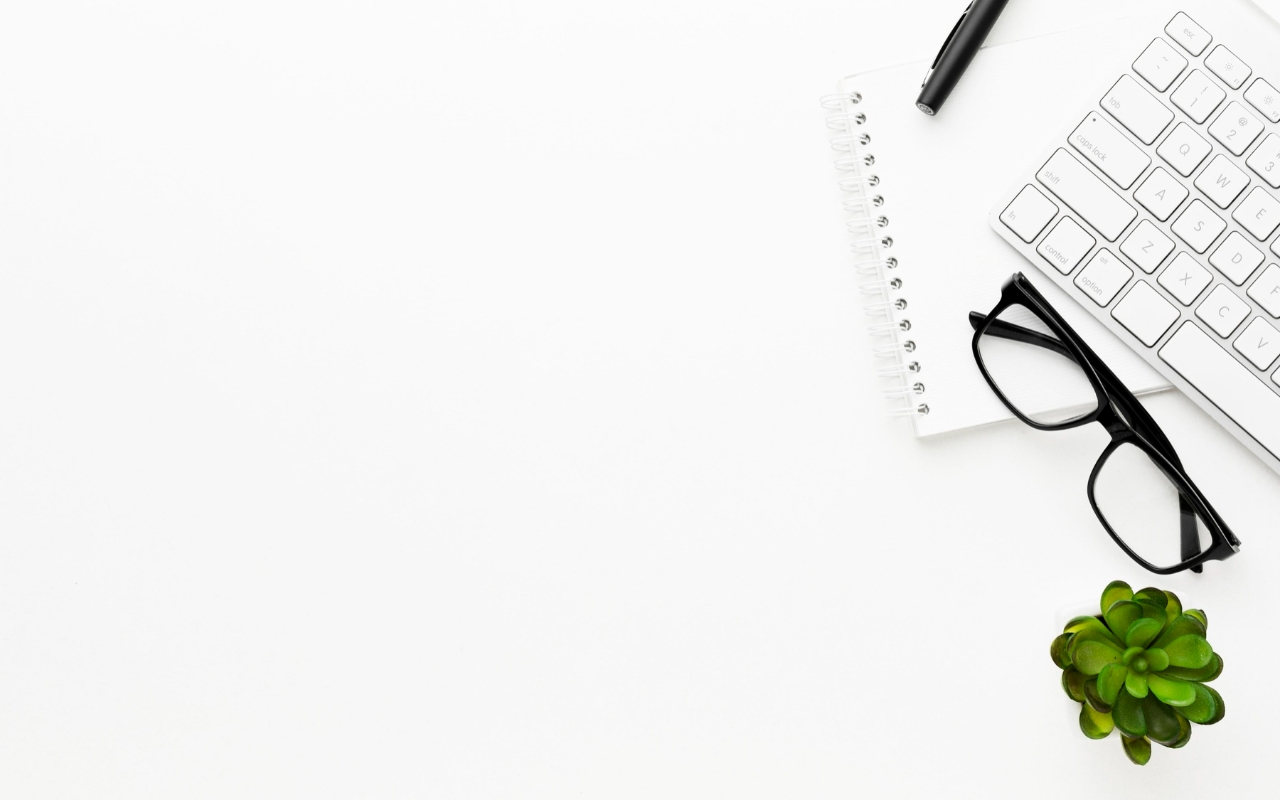
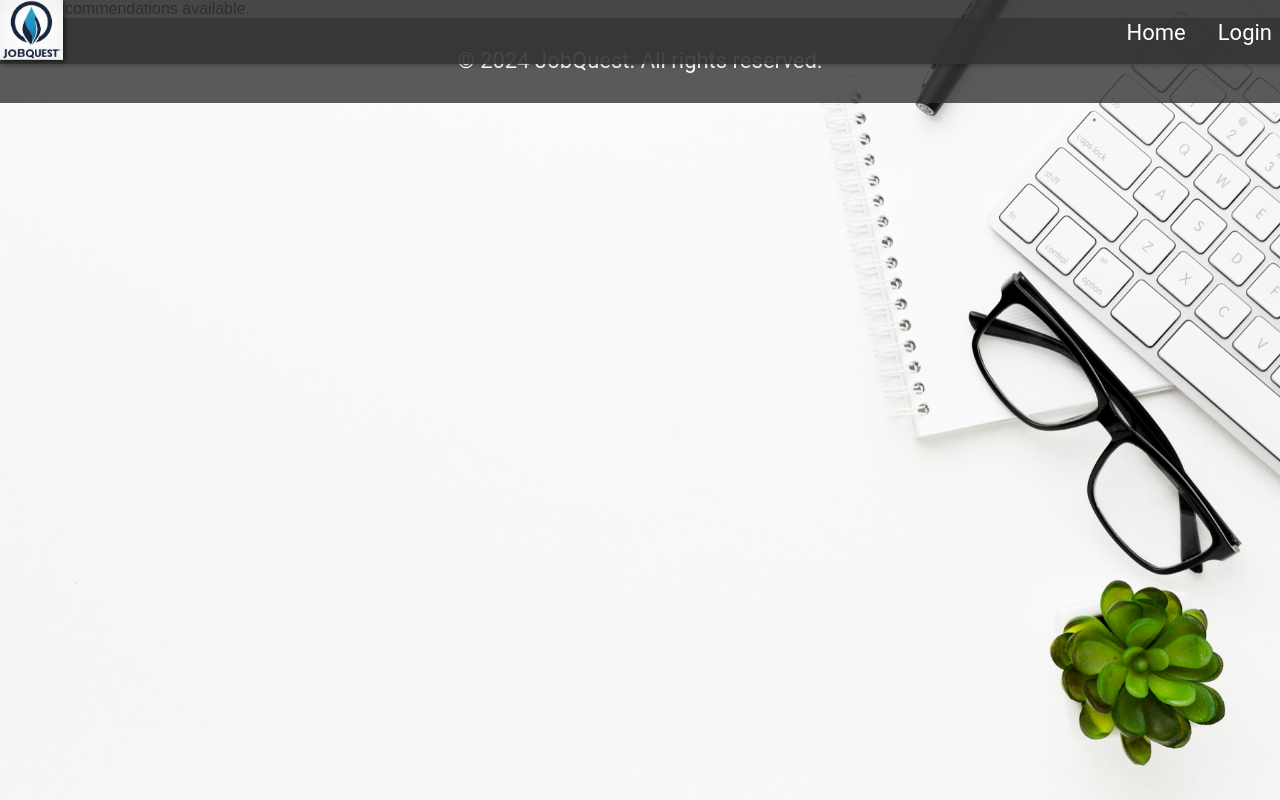
Before and after one commit to RushikeshMule9921/RS, a React (Create React App) app in the folder frontend/RS1.1/jobquest/: page /recommendations in a window 1280 px wide. Before the commit this address had no page. Built offline with nearby package versions, Linux system fonts and the light colour scheme.

Commit message:
added recommedations page

```diff
--- a/frontend/RS1.1/jobquest/src/App.js
+++ b/frontend/RS1.1/jobquest/src/App.js
@@ -3,6 +3,7 @@ import React from 'react';
 import Home from './home'; // Renamed home to Home
 import Login from './login'; // Renamed login to Login
 import Upload from './Uploader'
+import Recommendations from './Recommendations'
 import './App.css'
 
 function App() {
@@ -12,9 +13,21 @@ function App() {
         <Route exact path="/" element={<Home />} />
         <Route path="/login" element={<Login />} />
         <Route path = "/Uploader" element={<Upload/>}/>
+        <Route path="/recommendations" element={<Recommendations jobRecommendations={getJobRecommendationsFromQueryParams()} />} />
       </Routes>
     </BrowserRouter>
   );
 }
+const getJobRecommendationsFromQueryParams = () => {
+  const queryParams = new URLSearchParams(window.location.search);
+  const data = queryParams.get('data');
+
+  if (data) {
+    const jobRecommendations = JSON.parse(decodeURIComponent(data));
+    return jobRecommendations;
+  }
+
+  return [];
+};
 
 export default App;
--- /dev/null
+++ b/frontend/RS1.1/jobquest/src/Recommendations.js
@@ -0,0 +1,37 @@
+import React from 'react';
+import Navbar from './navbar';
+import Footer from './footer';
+
+const Recommendations = ({ jobRecommendations }) => {
+  return (
+    <div>
+      <Navbar />
+      {jobRecommendations.length > 0 ? (
+        <div className="job-recommendations">
+          <h2>Job Recommendations</h2>
+          <table>
+            <thead>
+              <tr>
+                <th>#</th>
+                <th>Job Title</th>
+              </tr>
+            </thead>
+            <tbody>
+              {jobRecommendations.map((job, index) => (
+                <tr key={index}>
+                  <td>{index + 1}</td>
+                  <td>{job}</td>
+                </tr>
+              ))}
+            </tbody>
+          </table>
+        </div>
+      ) : (
+        <div>No job recommendations available.</div>
+      )}
+      <Footer />
+    </div>
+  );
+};
+
+export default Recommendations;
--- a/frontend/RS1.1/jobquest/src/Uploader.js
+++ b/frontend/RS1.1/jobquest/src/Uploader.js
@@ -2,15 +2,35 @@ import React, { useState } from 'react';
 import Navbar from './navbar';
 import Footer from './footer';
 import './Uploader.css';
+import { useNavigate } from 'react-router-dom';
 import { auth } from './firebase'; // Import your Firebase authentication module
+import axios from 'axios';
 
 const Uploader = () => {
   const [resumeFile, setResumeFile] = useState(null);
+  const [message, setMessage] = useState('');
+  const navigate = useNavigate();
 
   const onFileChange = (event) => {
     setResumeFile(event.target.files[0]);
   };
+  const sendResumeToBackend = async () => {
+    try {
+      const formData = new FormData();
+      formData.append('resume', resumeFile);
 
+      const response = await axios.post('http://127.0.0.1:5000/api/process-resume', formData, {
+        headers: {
+          'Content-Type': 'multipart/form-data'
+        }
+      });
+
+      setMessage(response.data.message);
+      navigate(`/recommendations?data=${encodeURIComponent(JSON.stringify(response.data.jobRecommendations))}`);
+    } catch (error) {
+      console.error('Error sending resume to backend:', error);
+    }
+  };
   const handleSignOut = async () => {
     try {
       await auth.signOut(); // Sign out the user
@@ -32,7 +52,7 @@ const Uploader = () => {
           </p>
           <div className="Upload">
             <input type="file" accept=".pdf,.doc,.docx" onChange={onFileChange} />
-            <button>Upload</button>
+            <button onClick={sendResumeToBackend}>Upload</button>
             <button onClick={handleSignOut}>Sign Out</button> {/* Add the sign-out button */}
           </div>
         </div>
```
Also changed, not shown: 1 other file (tests, documents, lock files or other folders).
